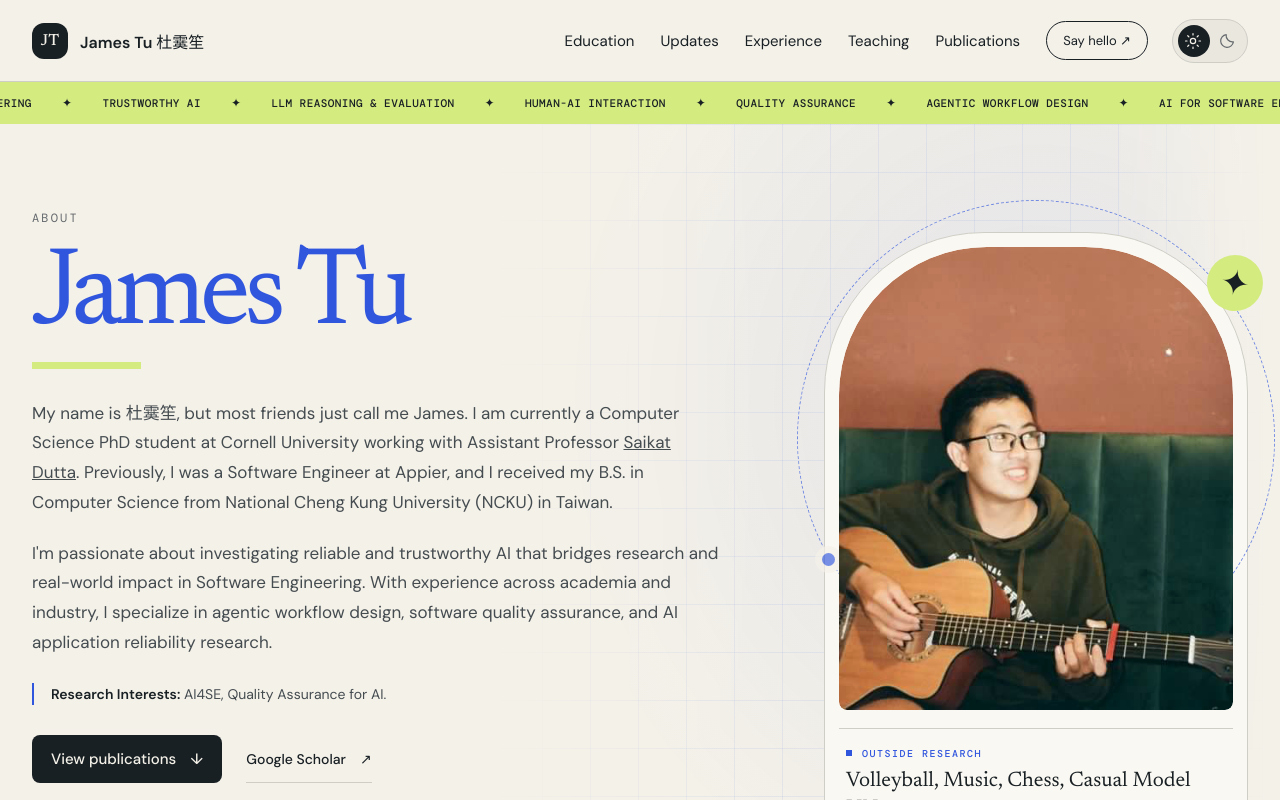
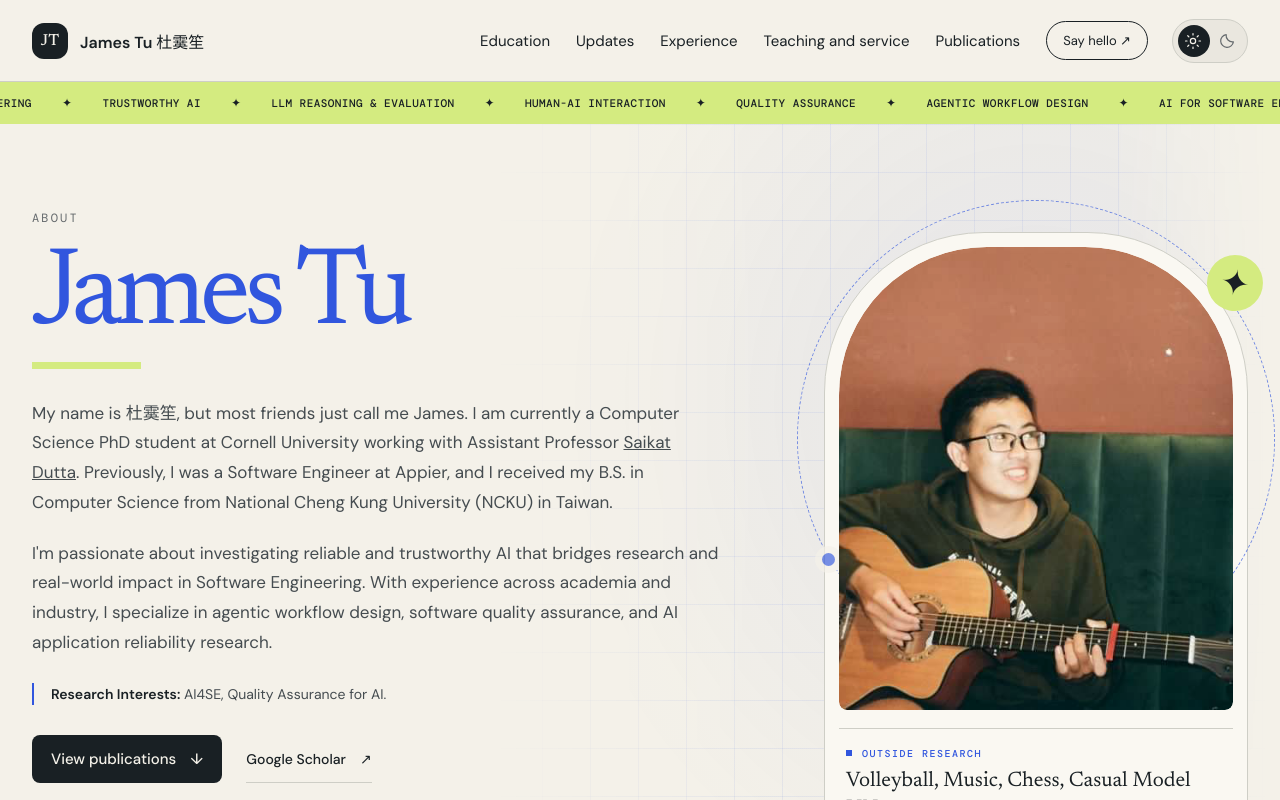
Before and after one commit to JamesTu-jtjt/JamesTu-jtjt.github.io, a React (Vite) app: page / in a window 1280 px wide. Shown: the top 800 px of the page. Built offline with nearby package versions, Linux system fonts and the light colour scheme.

Commit message:
Update teaching and service experience

```diff
--- a/src/App.jsx
+++ b/src/App.jsx
@@ -1,5 +1,5 @@
 import { useEffect, useState } from 'react'
-import { awards, experience, munYears, news, publications } from './data.js'
+import { awards, experience, munYears, news, publications, teachingAndService } from './data.js'
 import profileImage from '../Profile.JPG'
 
 const Arrow = () => <span aria-hidden="true">↗</span>
@@ -113,7 +113,7 @@ function useScrollMotion() {
 
 function Header({ theme, toggleTheme }) {
   const [open, setOpen] = useState(false)
-  const links = [['education', 'Education'], ['notes', 'Updates'], ['experience', 'Experience'], ['teaching', 'Teaching'], ['publications', 'Publications']]
+  const links = [['education', 'Education'], ['notes', 'Updates'], ['experience', 'Experience'], ['teaching', 'Teaching and service'], ['publications', 'Publications']]
 
   useEffect(() => {
     const close = () => setOpen(false)
@@ -228,21 +228,21 @@ function ExperienceRow({ item }) {
   return (
     <article className="experience-row">
       <time>{item.dates}</time>
-      <div><h3>{item.role}</h3><p className="org">{item.org} <span>· {item.place}</span></p></div>
+      <div><h3>{item.role}</h3><p className="org">{item.org}{item.place && <span> · {item.place}</span>}</p></div>
       <div className="experience-copy">
-        {item.bullets ? <ul>{item.bullets.map(bullet => <li key={bullet}>{bullet}</li>)}</ul> : <p>{item.copy}</p>}
+        {item.bullets ? <ul>{item.bullets.map(bullet => <li key={bullet}>{bullet}</li>)}</ul> : item.copy && <p>{item.copy}</p>}
         <div className="tag-row">{item.tags.map(tag => <span key={tag}>{tag}</span>)}</div>
       </div>
     </article>
   )
 }
 
-function Teaching() {
+function TeachingAndService() {
   return (
     <section id="teaching" className="section shell">
-      <SectionHead eyebrow="Teaching" title="Teaching experience." />
+      <SectionHead eyebrow="Teaching and service" title="Teaching and service." />
       <div className="experience-list">
-        {experience.filter(item => item.teaching).map(item => <ExperienceRow item={item} key={`${item.org}-${item.role}`} />)}
+        {teachingAndService.map(item => <ExperienceRow item={item} key={`${item.org}-${item.role}`} />)}
       </div>
     </section>
   )
@@ -282,10 +282,8 @@ function Updates() {
 
 function Recognition() {
   const leadership = [
-    ['2024 — Present', 'Group Leader', 'GDG OnCampus NYCU · Agentic AI Research Group', 'Led weekly seminars on Agentic AI for undergraduate students, focusing on Context Retrieval, Theory of Mind (ToM), and Strategic Reasoning (e.g., Bayesian Inference in game-based evaluations like Mafia and Among Us).'],
     ['May 2026 — Present', 'Managing Supervisor', 'MUN Society Taiwan'],
     ['2021 — 2025', 'Director', 'MUN Society Taiwan'],
-    ['2022, 2024', 'Head Teaching Assistant', 'Harvard Undergraduate Taiwan Leadership Conference'],
     ['2022 — 2024', 'Head Coach', 'NCKU Statistics Women’s Volleyball'],
     ['2024', 'Assistant Chair', 'Harvard WorldMUN'],
     ['2021 — 2022', 'Director of Research', 'NCKU Blockchain Club'],
@@ -347,7 +345,7 @@ function ModelUN({ theme, toggleTheme }) {
 }
 
 function Home({ theme, toggleTheme }) {
-  return <><Header theme={theme} toggleTheme={toggleTheme} /><Hero /><Education /><Updates /><Experience /><Teaching /><Publications /><Recognition /><Footer /></>
+  return <><Header theme={theme} toggleTheme={toggleTheme} /><Hero /><Education /><Updates /><Experience /><TeachingAndService /><Publications /><Recognition /><Footer /></>
 }
 
 export default function App() {
--- a/src/data.js
+++ b/src/data.js
@@ -32,13 +32,24 @@ export const publications = [
   },
 ]
 
-export const experience = [
+export const teachingAndService = [
   {
-    type: 'work', dates: 'Fall 2026', role: 'Head TA', org: 'Cornell University', place: 'Ithaca, NY',
-    teaching: true,
+    dates: 'Fall 2026', role: 'Head TA', org: 'Cornell University', place: 'Ithaca, NY',
     copy: 'CS4820/5820 Analysis of Algorithms.',
     tags: ['Teaching', 'Algorithms'],
   },
+  {
+    dates: '2024 — 2026', role: 'Group Leader', org: 'GDG OnCampus NYCU (Agentic AI Research Group)',
+    copy: 'Led weekly seminars on Agentic AI for undergraduate students, focusing on Context Retrieval, Theory of Mind (ToM), and Strategic Reasoning (e.g., Bayesian Inference in game-based evaluations like Mafia and Among Us).',
+    tags: ['Agentic AI', 'Teaching', 'Leadership'],
+  },
+  {
+    dates: '2022, 2024', role: 'Head TA', org: 'Harvard Taiwan Leadership Conference',
+    tags: ['Teaching', 'Leadership'],
+  },
+]
+
+export const experience = [
   {
     type: 'work', dates: 'Jul 2025 — Jun 2026', role: 'Software Engineer II', org: 'Appier', place: 'Taipei, Taiwan',
     bullets: [
```
